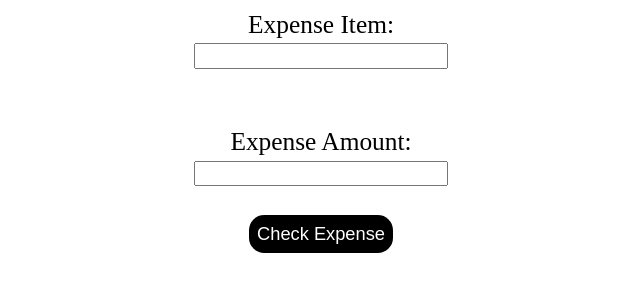
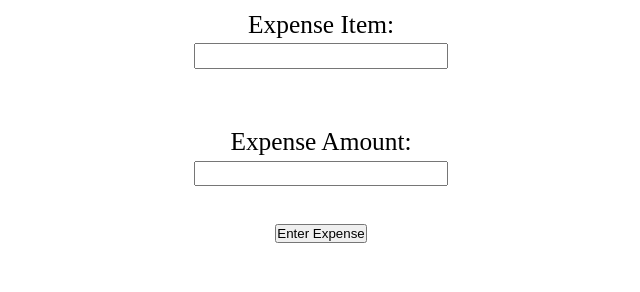
Before and after one commit to Hamzaabro5/Competition-Assignment, a plain HTML site: page index.html in a window 1280 px wide. Shown: the part 78-370 px from the top of the page, without its empty margins (319-959 px from the left). Drawn offline with Linux system fonts and the light colour scheme.

Commit message:
Expense Management System

```diff
--- a/app.js
+++ b/app.js
@@ -31,8 +31,9 @@ function renderList() {
 // Add Items
 
 function addItem() {
-
-    if (item.value === ``) {
+    if (item.value === `` && amount.value === ``) {
+        alert(`Enter Your Expense item and amount`)
+    }else if (item.value === ``) {
         alert(`Enter Your Expense item`)
     }else if (amount.value === ``) {
         alert(`Enter Your Expense amount`)
--- a/index.html
+++ b/index.html
@@ -17,7 +17,7 @@
         <label for="">Expense Amount:</label><br/>
         <input class="amount" type="text"><br /><br />
 
-        <button class="checkButton" onclick="addItem()">Check Expense</button>
+        <button class="checkButton" onclick="addItem()"><span>Enter Expense</span></button>
         </div>
 
     <!-- Getting Input Value -->
--- a/style.css
+++ b/style.css
@@ -22,12 +22,61 @@ input{
     padding: 1rem 1rem;
     font-size: 1.5rem;
 }
-.checkButton{
-    font-size: 1.8rem;
-    padding: 0.8rem;
-    border-radius: 1.5rem;
+.render{
+    margin-top: 5rem;
+}
+/* .checkButton {
+    outline: none;
+    cursor: pointer;
     border: none;
-    background-color: #000;
+    padding: 0.9rem 2rem;
+    margin: 0;
+    font-family: inherit;
+    font-size: inherit;
+    position: relative;
+    display: inline-block;
+    letter-spacing: 0.05rem;
+    font-weight: 700;
+    font-size: 17px;
+    border-radius: 500px;
+    overflow: hidden;
+    background: #66ff66;
     color: #fff;
-    cursor: pointer;
-}
+   }
+
+   .checkButton span {
+    position: relative;
+    z-index: 10;
+    transition: color 0.4s;
+   }
+
+   .checkButton:hover span {
+    color: #000;
+   }
+
+   .checkButton::before,
+   .checkButton::after {
+    position: absolute;
+    top: 0;
+    left: 0;
+    width: 100%;
+    height: 100%;
+    z-index: 0;
+   }
+
+   .checkButton::before {
+    content: "";
+    background: #000;
+    width: 120%;
+    left: -10%;
+    transform: skew(30deg);
+    transition: transform 0.4s cubic-bezier(0.3, 1, 0.8, 1);
+   }
+
+   .checkButton:hover::before {
+    transform: translate3d(100%, 0, 0);
+   }
+
+
+
+    */
```
